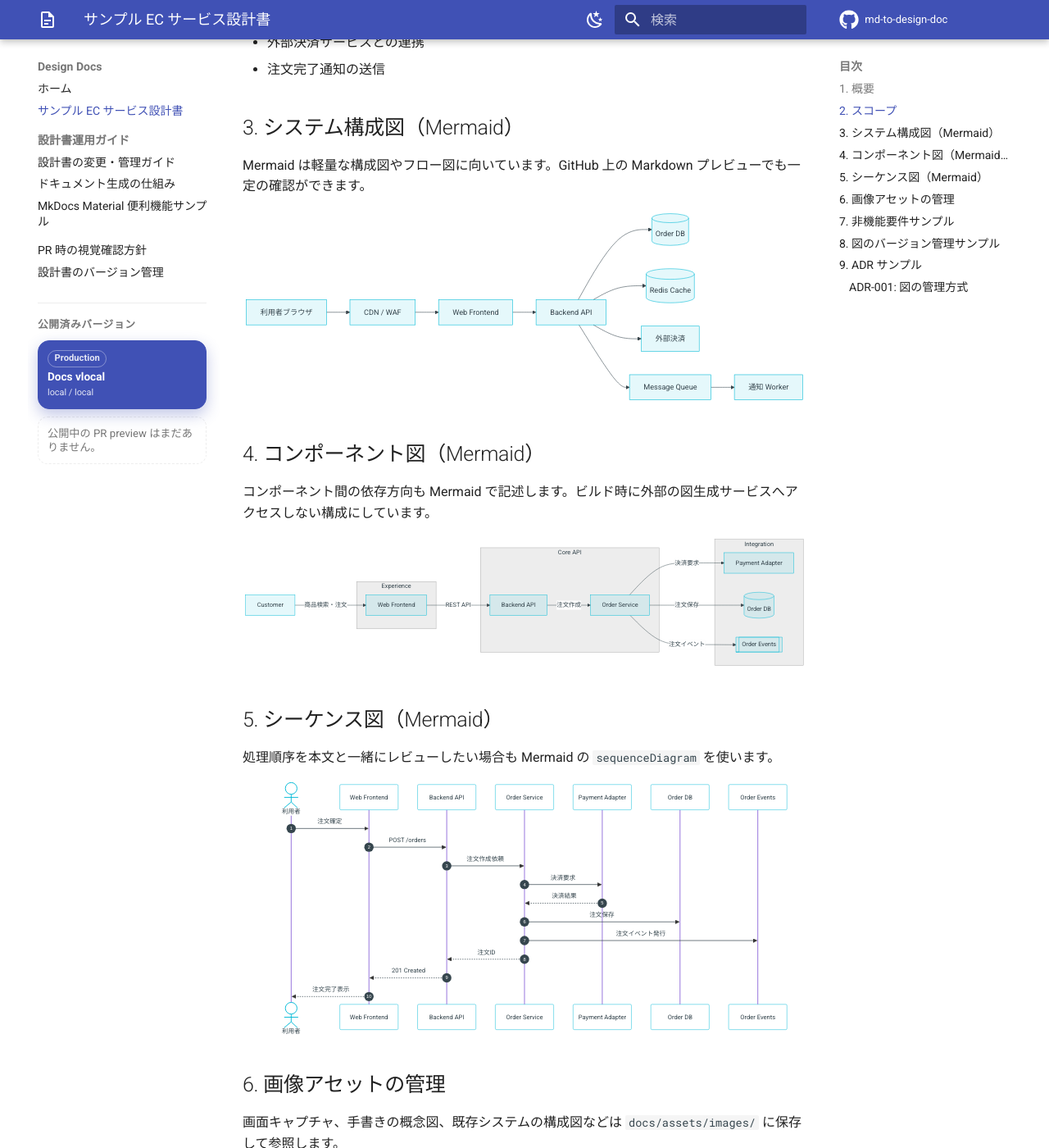
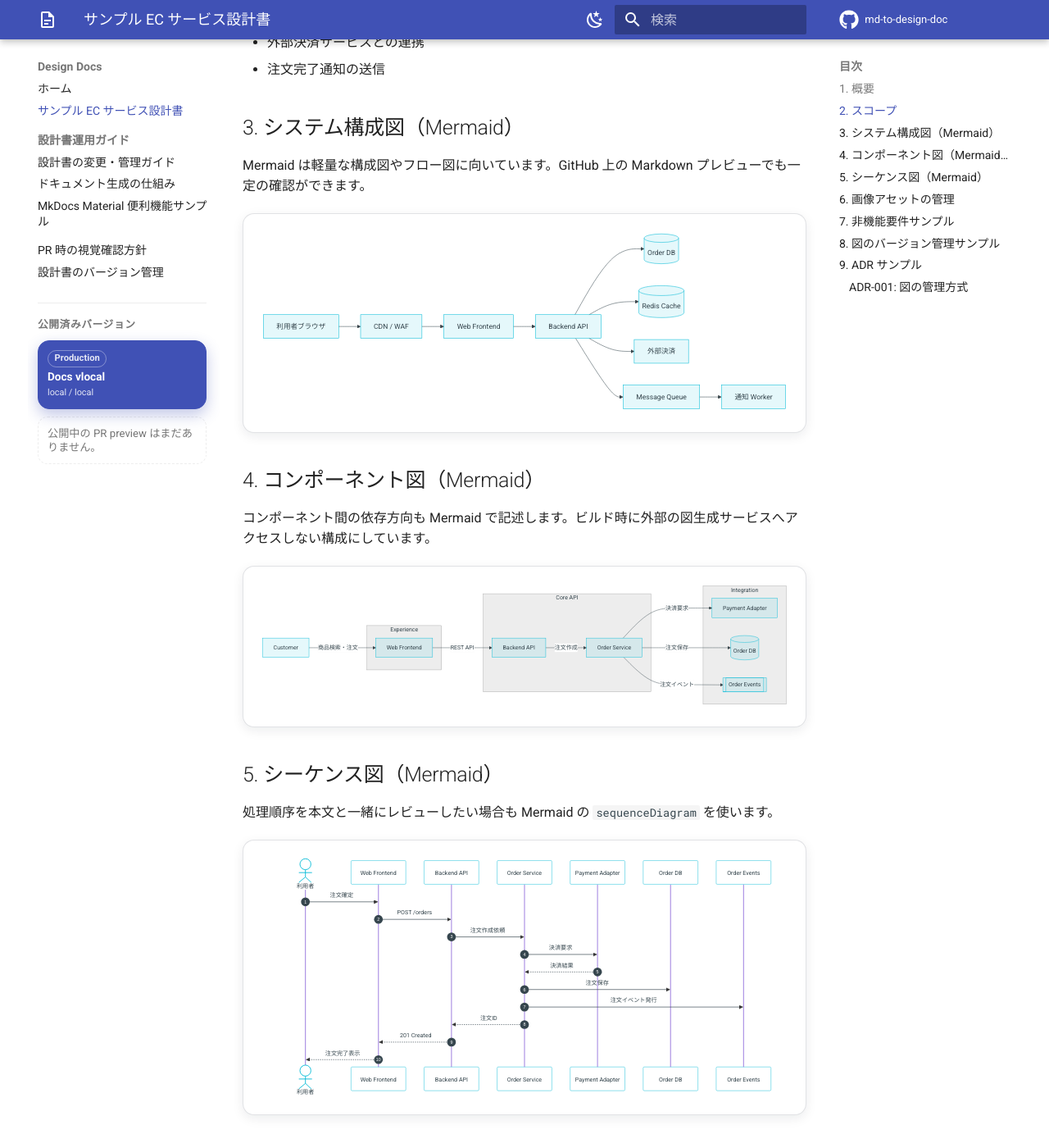
Before and after one commit to tgrhg/md-to-design-doc, an MkDocs documentation site: the page built from docs/architecture/sample-ec-service.md, in a window 1280 px wide and 1400 px high, scrolled down 427 px. Shown: the whole window at 82% size. Built offline with MkDocs 1.6.1 and Material for MkDocs 9.7.7, drawn with Linux system fonts in a browser that asks for light colours; comment, search, counter and statistics services are not loaded.

Commit message:
Add white Mermaid diagram backgrounds

```diff
--- a/docs/stylesheets/design-docs.css
+++ b/docs/stylesheets/design-docs.css
@@ -100,6 +100,33 @@
   font-size: 0.66rem;
 }
 
+.md-typeset .mermaid {
+  margin: 1.25em 0;
+  padding: 1rem;
+  overflow-x: auto;
+  border: 1px solid rgb(15 23 42 / 12%);
+  border-radius: 0.7rem;
+  background: #fff;
+  box-shadow: 0 0.2rem 0.7rem rgb(15 23 42 / 8%);
+}
+
+.md-typeset .mermaid code {
+  background: transparent;
+}
+
+.md-typeset .mermaid svg {
+  display: block;
+  max-width: 100%;
+  height: auto;
+  margin: 0 auto;
+  background: #fff;
+}
+
+[data-md-color-scheme="slate"] .md-typeset .mermaid {
+  border-color: rgb(255 255 255 / 16%);
+  box-shadow: 0 0.2rem 0.7rem rgb(0 0 0 / 28%);
+}
+
 [data-md-color-scheme="slate"] {
   --md-primary-fg-color: #6366f1;
   --md-accent-fg-color: #22d3ee;
```
